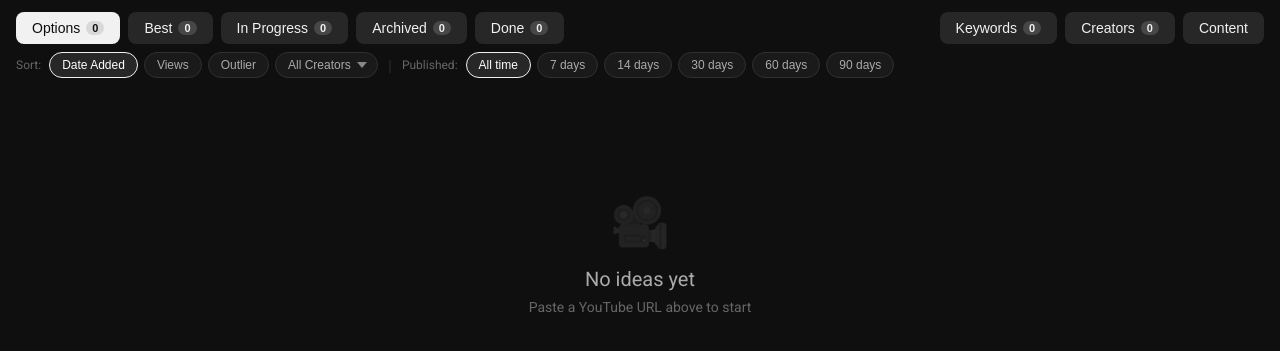
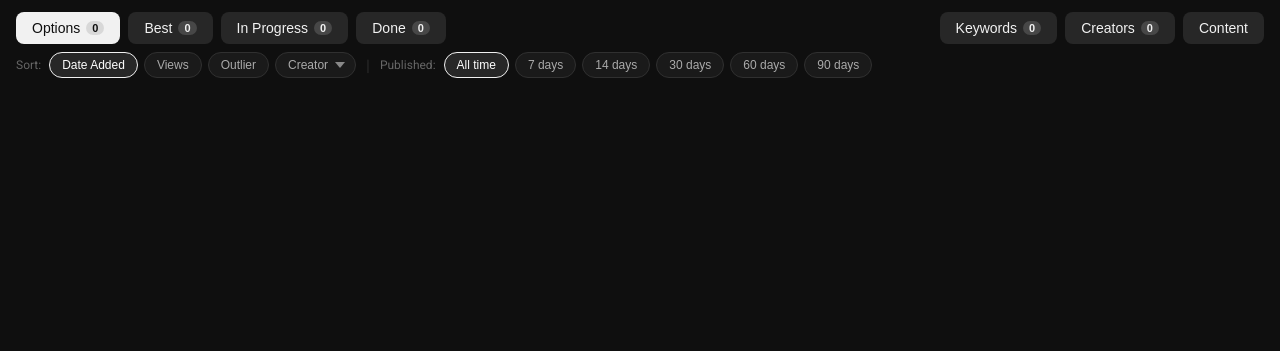
Before and after one commit to AndyHafell/CreatorGrowth, a Flask app: page / in a window 1280 px wide. Shown: the part 52-403 px from the top of the page. Run offline with Flask 3, Linux system fonts and the light colour scheme; the visitor is signed in with stand-in values (Sample User, id 1); data that the repository does not hold is empty; some libraries are stand-ins or nearby versions.

Commit message:
Remove Archived tab from nav

```diff
--- a/templates/index.html
+++ b/templates/index.html
@@ -1286,9 +1286,6 @@
         <button class="tab" data-tab="in_progress" onclick="setTab('in_progress')">
             In Progress <span class="tab-count" id="countProgress">0</span>
         </button>
-        <button class="tab" data-tab="archived" onclick="setTab('archived')">
-            Archived <span class="tab-count" id="countArchived">0</span>
-        </button>
         <button class="tab" data-tab="done" onclick="setTab('done')">
             Done <span class="tab-count" id="countDone">0</span>
         </button>
```
